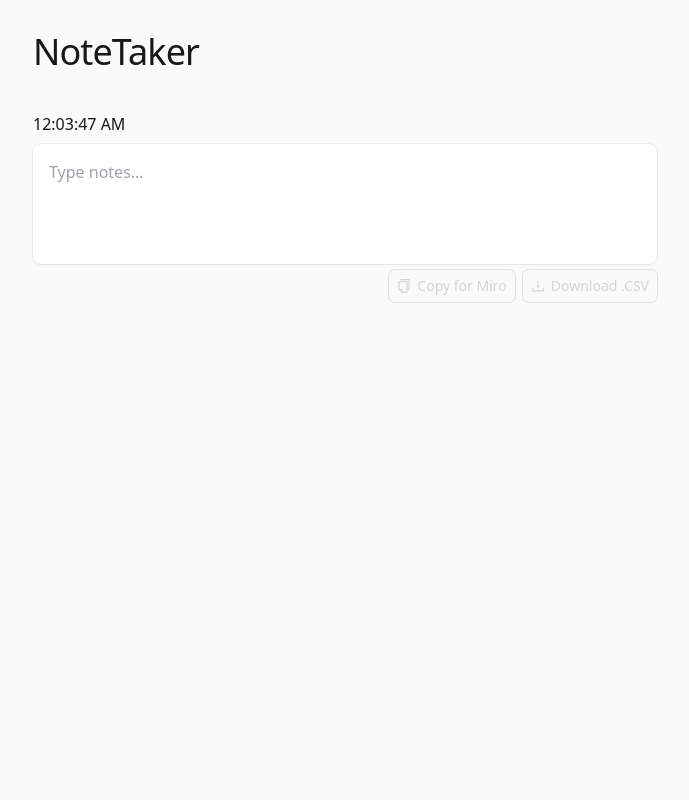
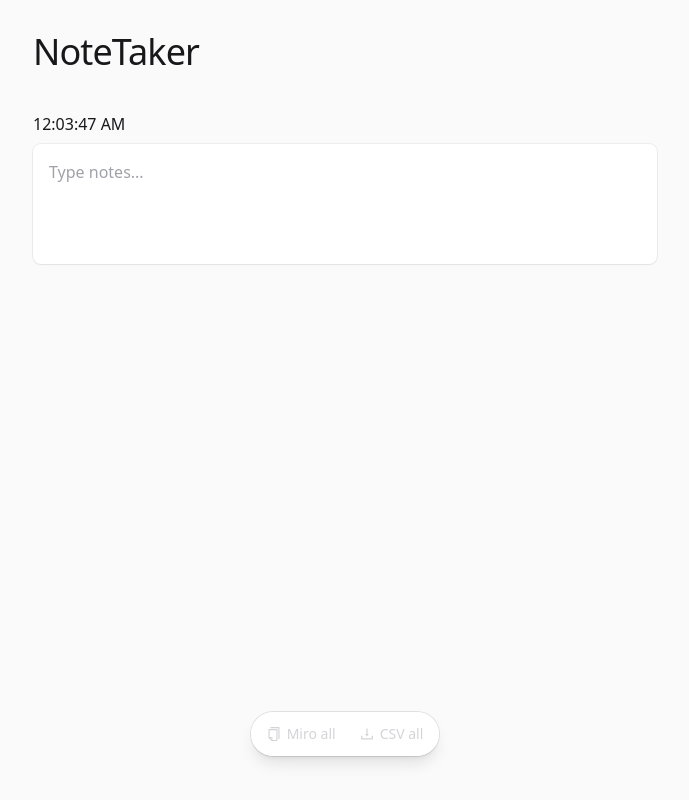
Before and after one commit to joehornby/notetaker, a React (Vite) app: page / in a window 1280 px wide. Shown: the whole page, without its empty margins (295-984 px from the left). Built offline with nearby package versions, Linux system fonts and the light colour scheme.

Commit message:
Improve note selection actions

```diff
--- a/src/components/Note.tsx
+++ b/src/components/Note.tsx
@@ -1,13 +1,14 @@
-import { DeleteOutlined } from "@ant-design/icons";
+import { CheckOutlined } from "@ant-design/icons";
 import { useAtom } from "jotai";
 import { noteAtomFamily } from "../atoms";
 
 interface NoteProps {
   id: string;
-  remove: (id: string) => void;
+  isSelected: boolean;
+  onToggleSelection: (id: string) => void;
 }
 
-export const Note = ({ id, remove }: NoteProps) => {
+export const Note = ({ id, isSelected, onToggleSelection }: NoteProps) => {
   const [note] = useAtom(noteAtomFamily({ id }));
 
   return (
@@ -18,11 +19,16 @@ export const Note = ({ id, remove }: NoteProps) => {
         </p>
         <button
           type="button"
-          aria-label="Delete note"
-          className="inline-flex size-8 shrink-0 items-center justify-center rounded-md text-zinc-400 hover:bg-zinc-950/5 hover:text-zinc-700 focus:outline-none focus-visible:ring-2 focus-visible:ring-zinc-400/40 dark:text-zinc-500 dark:hover:bg-white/10 dark:hover:text-zinc-200"
-          onClick={() => remove(id)}
+          aria-label={isSelected ? "Deselect note" : "Select note"}
+          aria-pressed={isSelected}
+          className={`inline-flex size-8 shrink-0 items-center justify-center rounded-md ring-1 focus:outline-none focus-visible:ring-2 focus-visible:ring-zinc-400/40 ${
+            isSelected
+              ? "bg-zinc-900 text-white ring-zinc-900 dark:bg-zinc-100 dark:text-zinc-950 dark:ring-zinc-100"
+              : "text-zinc-400 ring-zinc-950/10 hover:bg-zinc-950/5 hover:text-zinc-700 dark:text-zinc-500 dark:ring-white/10 dark:hover:bg-white/10 dark:hover:text-zinc-200"
+          }`}
+          onClick={() => onToggleSelection(id)}
         >
-          <DeleteOutlined aria-hidden="true" />
+          {isSelected ? <CheckOutlined aria-hidden="true" /> : null}
         </button>
       </div>
       <p className="w-full whitespace-pre-wrap text-pretty text-base text-zinc-900 dark:text-zinc-100">
--- a/src/components/NoteList.tsx
+++ b/src/components/NoteList.tsx
@@ -1,4 +1,9 @@
-import { CopyOutlined, DownloadOutlined } from "@ant-design/icons";
+import {
+  CopyOutlined,
+  DeleteOutlined,
+  DownloadOutlined,
+} from "@ant-design/icons";
+import { a, useTransition } from "@react-spring/web";
 import { useEffect, useRef, useState } from "react";
 import { Form, Input } from "antd";
 import type { InputRef } from "antd";
@@ -7,6 +12,33 @@ import { nanoid } from "nanoid";
 import { noteAtomFamily, notesAtom, serializeAtom } from "../atoms";
 import type { SerializedData } from "../types";
 import { Notes } from "./Notes";
+
+/* --------------------------------------------------------------------------
+ * ACTION BAR STORYBOARD
+ *
+ * Read top-to-bottom. Each stage starts when selection count changes.
+ *
+ *   0ms   toolbar rests at the bottom with export actions visible
+ *   0ms   first note selection updates copy/download labels to selected scope
+ *  80ms   delete action fades in, scale 0.92 -> 1, y 6px -> 0
+ *   0ms   clearing selection fades delete out and returns export actions to all
+ * -------------------------------------------------------------------------- */
+
+const ACTION_BAR = {
+  deleteFrom: {
+    opacity: 0, // hidden before any notes are selected
+    transform: "translate3d(0, 6px, 0) scale(0.92)", // rises into the toolbar
+  },
+  deleteEnter: {
+    opacity: 1, // visible when selection exists
+    transform: "translate3d(0, 0, 0) scale(1)", // settled toolbar position
+  },
+  deleteLeave: {
+    opacity: 0, // fades before unmounting
+    transform: "translate3d(0, 4px, 0) scale(0.96)", // exits quietly downward
+  },
+  deleteSpring: { tension: 420, friction: 28 }, // snappy but not bouncy
+};
 
 const escapeCsvValue = (value: string) => {
   if (!/[",\n\r]/.test(value)) {
@@ -75,16 +107,40 @@ const buildNotesCsv = ({ notes, noteMap }: SerializedData) => {
   return ["Timestamp,Note", ...rows].join("\n");
 };
 
+const filterSerializedData = (
+  data: SerializedData,
+  selectedIds: Set<string>,
+): SerializedData => {
+  if (selectedIds.size === 0) {
+    return data;
+  }
+
+  return {
+    notes: data.notes.filter((id) => selectedIds.has(id)),
+    noteMap: data.noteMap,
+  };
+};
+
 export const NoteList = () => {
   const [form] = Form.useForm();
   const inputRef = useRef<InputRef>(null);
   const [notes, setNotes] = useAtom(notesAtom);
   const [copyLabel, setCopyLabel] = useState("Copy for Miro");
+  const [selectedIds, setSelectedIds] = useState<Set<string>>(new Set());
 
-  const remove = (id: string) => {
-    setNotes((prev) => prev.filter((note) => note !== id));
-    noteAtomFamily.remove({ id });
-  };
+  const selectedCount = selectedIds.size;
+  const hasNotes = notes.length > 0;
+  const actionScopeLabel = selectedCount > 0 ? "selected" : "all";
+
+  const deleteTransitions = useTransition(
+    selectedCount > 0 ? [selectedCount] : [],
+    {
+      from: ACTION_BAR.deleteFrom,
+      enter: ACTION_BAR.deleteEnter,
+      leave: ACTION_BAR.deleteLeave,
+      config: ACTION_BAR.deleteSpring,
+    },
+  );
 
   const [, dispatch] = useAtom(serializeAtom);
 
@@ -110,8 +166,34 @@ export const NoteList = () => {
     return data;
   };
 
+  const toggleSelection = (id: string) => {
+    setSelectedIds((prev) => {
+      const next = new Set(prev);
+
+      if (next.has(id)) {
+        next.delete(id);
+      } else {
+        next.add(id);
+      }
+
+      return next;
+    });
+  };
+
+  const clearSelection = () => {
+    setSelectedIds(new Set());
+  };
+
+  const removeSelected = () => {
+    const idsToRemove = new Set(selectedIds);
+
+    setNotes((prev) => prev.filter((id) => !idsToRemove.has(id)));
+    idsToRemove.forEach((id) => noteAtomFamily.remove({ id }));
+    setSelectedIds(new Set());
+  };
+
   const copyForMiro = async () => {
-    const data = getSerializedData();
+    const data = filterSerializedData(getSerializedData(), selectedIds);
     const text = buildMiroText(data);
 
     if ("ClipboardItem" in window && navigator.clipboard.write) {
@@ -135,7 +217,9 @@ export const NoteList = () => {
   };
 
   const downloadCsv = () => {
-    const csv = buildNotesCsv(getSerializedData());
+    const csv = buildNotesCsv(
+      filterSerializedData(getSerializedData(), selectedIds),
+    );
     const blob = new Blob([csv], { type: "text/csv;charset=utf-8" });
     const url = URL.createObjectURL(blob);
     const link = document.createElement("a");
@@ -158,6 +242,15 @@ export const NoteList = () => {
     console.log("loading...");
     load();
   }, []);
+
+  useEffect(() => {
+    setSelectedIds((prev) => {
+      const noteIds = new Set(notes);
+      const next = new Set([...prev].filter((id) => noteIds.has(id)));
+
+      return next.size === prev.size ? prev : next;
+    });
+  }, [notes]);
 
   const add = () => {
     console.log("adding");
@@ -199,7 +292,7 @@ export const NoteList = () => {
   }, []);
 
   return (
-    <div className="flex min-h-0 flex-1 flex-col">
+    <div className="relative flex min-h-0 flex-1 flex-col">
       <Form
         className="shrink-0"
         onKeyDown={(e) => {
@@ -225,28 +318,50 @@ export const NoteList = () => {
           />
         </Form.Item>
       </Form>
-      <div className="flex shrink-0 items-center justify-end gap-2 pb-3">
+      <div className="min-h-0 flex-1 overflow-y-auto pb-24 pr-1">
+        <Notes selectedIds={selectedIds} onToggleSelection={toggleSelection} />
+      </div>
+      <div className="pointer-events-none absolute inset-x-0 bottom-0 flex justify-center pb-3">
+        <div className="pointer-events-auto flex max-w-full items-center gap-1 rounded-full bg-white/90 p-1.5 shadow-lg shadow-zinc-950/10 ring-1 ring-zinc-950/10 backdrop-blur dark:bg-zinc-900/90 dark:shadow-black/30 dark:ring-white/10">
+          {selectedCount > 0 ? (
             <button
               type="button"
-          disabled={notes.length === 0}
-          className="inline-flex items-center gap-1.5 rounded-md px-2 py-1.5 text-sm font-medium text-zinc-600 ring-1 ring-zinc-950/10 hover:bg-white disabled:cursor-default disabled:text-zinc-300 disabled:hover:bg-transparent dark:text-zinc-300 dark:ring-white/10 dark:hover:bg-white/10 dark:disabled:text-zinc-700 dark:disabled:hover:bg-transparent"
+              className="rounded-full px-2.5 py-1.5 text-sm font-medium tabular-nums text-zinc-500 hover:bg-zinc-950/5 hover:text-zinc-800 dark:text-zinc-400 dark:hover:bg-white/10 dark:hover:text-zinc-100"
+              onClick={clearSelection}
+            >
+              {selectedCount} selected
+            </button>
+          ) : null}
+          <button
+            type="button"
+            disabled={!hasNotes}
+            className="inline-flex items-center gap-1.5 rounded-full px-2.5 py-1.5 text-sm font-medium text-zinc-600 hover:bg-zinc-950/5 disabled:cursor-default disabled:text-zinc-300 disabled:hover:bg-transparent dark:text-zinc-300 dark:hover:bg-white/10 dark:disabled:text-zinc-700 dark:disabled:hover:bg-transparent"
             onClick={copyForMiro}
           >
             <CopyOutlined aria-hidden="true" />
-          {copyLabel}
+            {copyLabel === "Copied" ? "Copied" : `Miro ${actionScopeLabel}`}
           </button>
           <button
             type="button"
-          disabled={notes.length === 0}
-          className="inline-flex items-center gap-1.5 rounded-md px-2 py-1.5 text-sm font-medium text-zinc-600 ring-1 ring-zinc-950/10 hover:bg-white disabled:cursor-default disabled:text-zinc-300 disabled:hover:bg-transparent dark:text-zinc-300 dark:ring-white/10 dark:hover:bg-white/10 dark:disabled:text-zinc-700 dark:disabled:hover:bg-transparent"
+            disabled={!hasNotes}
+            className="inline-flex items-center gap-1.5 rounded-full px-2.5 py-1.5 text-sm font-medium text-zinc-600 hover:bg-zinc-950/5 disabled:cursor-default disabled:text-zinc-300 disabled:hover:bg-transparent dark:text-zinc-300 dark:hover:bg-white/10 dark:disabled:text-zinc-700 dark:disabled:hover:bg-transparent"
             onClick={downloadCsv}
           >
             <DownloadOutlined aria-hidden="true" />
-          Download .CSV
+            CSV {actionScopeLabel}
           </button>
+          {deleteTransitions((style) => (
+            <a.button
+              type="button"
+              className="inline-flex items-center gap-1.5 rounded-full bg-red-50 px-2.5 py-1.5 text-sm font-medium tabular-nums text-red-700 ring-1 ring-red-700/10 hover:bg-red-100 focus:outline-none focus-visible:ring-2 focus-visible:ring-red-500/50 dark:bg-red-950/40 dark:text-red-200 dark:ring-red-300/10 dark:hover:bg-red-900/50"
+              style={style}
+              onClick={removeSelected}
+            >
+              <DeleteOutlined aria-hidden="true" />
+              Delete
+            </a.button>
+          ))}
         </div>
-      <div className="min-h-0 flex-1 overflow-y-auto pr-1">
-        <Notes remove={remove} />
       </div>
     </div>
   );
--- a/src/components/Notes.tsx
+++ b/src/components/Notes.tsx
@@ -4,10 +4,11 @@ import { notesAtom } from "../atoms";
 import { Note } from "./Note";
 
 interface NotesProps {
-  remove: (id: string) => void;
+  selectedIds: Set<string>;
+  onToggleSelection: (id: string) => void;
 }
 
-export const Notes = ({ remove }: NotesProps) => {
+export const Notes = ({ selectedIds, onToggleSelection }: NotesProps) => {
   const [notes] = useAtom(notesAtom);
   const transitions = useTransition(notes, {
     keys: (id: string) => id,
@@ -44,8 +45,18 @@ export const Notes = ({ remove }: NotesProps) => {
     <div className="flex flex-col gap-3" role="list">
       {transitions((style, id) => (
         <a.div className="grid" style={style} role="listitem">
-          <article className="flex min-h-0 w-full flex-col items-center justify-between gap-3 overflow-hidden rounded-lg bg-white p-4 shadow-sm ring-1 ring-zinc-950/5 dark:bg-zinc-900 dark:ring-white/10">
-            <Note id={id} remove={remove} />
+          <article
+            className={`flex min-h-0 w-full flex-col items-center justify-between gap-3 overflow-hidden rounded-lg border-2 bg-white p-4 shadow-sm dark:bg-zinc-900 ${
+              selectedIds.has(id)
+                ? "border-zinc-400/70 dark:border-zinc-500"
+                : "border-zinc-950/5 dark:border-white/10"
+            }`}
+          >
+            <Note
+              id={id}
+              isSelected={selectedIds.has(id)}
+              onToggleSelection={onToggleSelection}
+            />
           </article>
         </a.div>
       ))}
```
Lines whose indentation alone changed are shown as unchanged.
